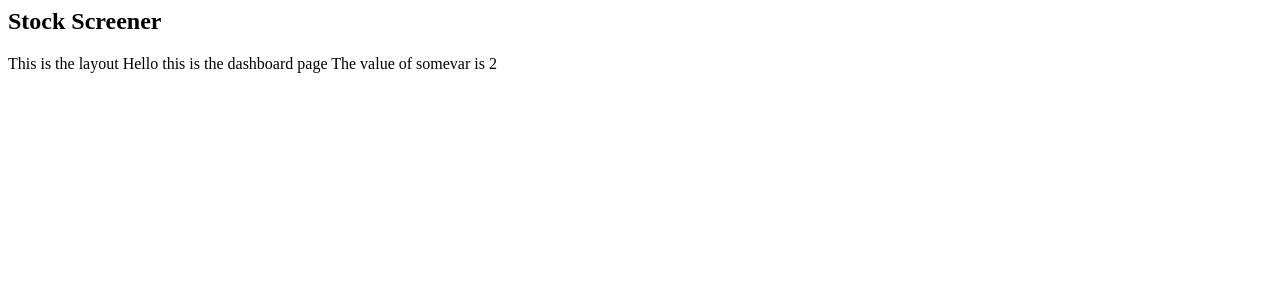
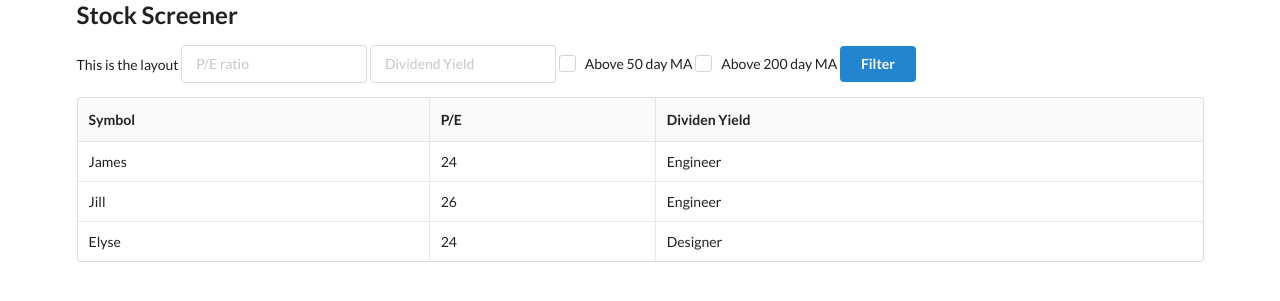
Before and after one commit to ruralkan/stockscreen, a FastAPI app: page / in a window 1280 px wide. Shown: the top 301 px of the page. Run offline with FastAPI, Linux system fonts and the light colour scheme.

Commit message:
Adding  html style and table

```diff
--- a/templates/home.html
+++ b/templates/home.html
@@ -1,6 +1,48 @@
 {% extends "layout.html" %}
 
 {% block content %}
-Hello this is the dashboard page
-The value of somevar is {{somevar}}
+
+<div class="ui input">
+    <input type="text" placeholder="P/E ratio">
+</div>
+
+<div class="ui input">
+    <input type="text" placeholder="Dividend Yield">
+</div>
+<div class="ui checkbox">
+    <input type="checkbox" name="example">
+    <label>Above 50 day MA</label>
+</div>
+<div class="ui checkbox">
+    <input type="checkbox" name="example">
+    <label>Above 200 day MA</label>
+</div>
+<button class="ui button primary">
+    Filter
+</button>
+
+<table class="ui celled table">
+    <thead>
+      <tr><th>Symbol</th>
+      <th>P/E</th>
+      <th>Dividen Yield</th>
+    </tr></thead>
+    <tbody>
+      <tr>
+        <td data-label="Name">James</td>
+        <td data-label="Age">24</td>
+        <td data-label="Job">Engineer</td>
+      </tr>
+      <tr>
+        <td data-label="Name">Jill</td>
+        <td data-label="Age">26</td>
+        <td data-label="Job">Engineer</td>
+      </tr>
+      <tr>
+        <td data-label="Name">Elyse</td>
+        <td data-label="Age">24</td>
+        <td data-label="Job">Designer</td>
+      </tr>
+    </tbody>
+  </table>
 {% endblock %}
--- a/templates/layout.html
+++ b/templates/layout.html
@@ -3,12 +3,22 @@
         <title>
             Stock Screener
         </title>
+        <link rel="stylesheet" type="text/css" href="https://cdn.jsdelivr.net/npm/semantic-ui@2.4.2/dist/semantic.min.css">
+        <script src="https://code.jquery.com/jquery-3.7.1.slim.js" integrity="sha256-UgvvN8vBkgO0luPSUl2s8TIlOSYRoGFAX4jlCIm9Adc=" crossorigin="anonymous"></script>
+        <script
+        src="https://cdn.jsdelivr.net/npm/semantic-ui@2.4.2/dist/semantic.min.js" ></script>
+
     </head>
     <body>
-        <h2>Stock Screener</h2>
+        <div class="ui container">
+            <h2>Stock Screener</h2>
 
-        This is the layout
-        {% block content %}
-        {% endblock %}
+
+            This is the layout
+            {% block content %}
+            {% endblock %}
+
+        </div>
+
     </body>
 </html>
```
